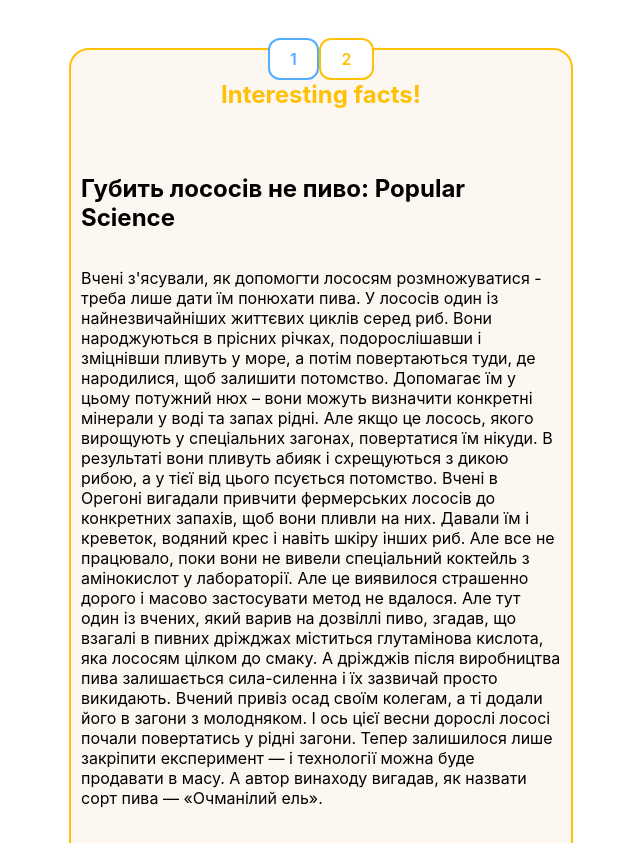
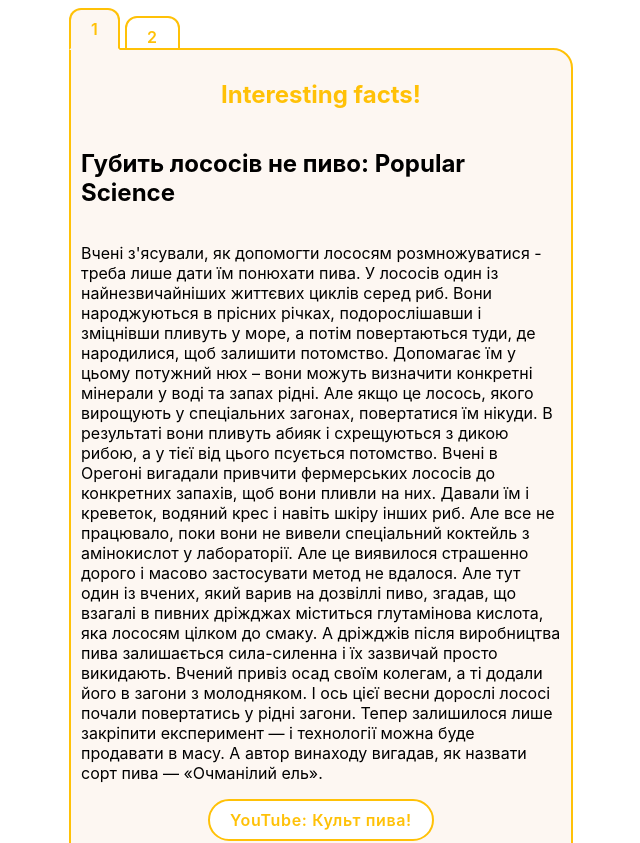
Before and after one commit to KomaNatoR/beer-land, a React (Create React App) app: page /beer-land/interesting/1 in a window 1280 px wide. Shown: the top 843 px of the page, without its empty margins (319-959 px from the left). Built offline with nearby package versions, Linux system fonts and the light colour scheme.

Commit message:
intPage fixes!
- changed posishions and view.

```diff
--- a/src/components/pages/InterestingPage/InterestingPage.jsx
+++ b/src/components/pages/InterestingPage/InterestingPage.jsx
@@ -1,26 +1,32 @@
 import { Link, NavLink, Outlet } from "react-router-dom";
 
-import { GreetingStyled } from "../GreetingPage/greetingPage.styled";
+import { InterestingStyled } from "./interesting.styled";
 import { FaBeer } from "react-icons/fa";
 
 
 const InterestingPage = () => {
     return (
-        <GreetingStyled style={{width:"480px"}}>
+        <InterestingStyled>
             <h1>Interesting facts!</h1>
-            <div style={{position:"absolute", top:"38px",display:"flex"}}>
-                <NavLink to="/interesting/1" className={"int_pages"}>1</NavLink>
-                <NavLink to="/interesting/2" className={"int_pages"}>2</NavLink>
+            <div className="intpage_nav">
+                <div style={{ position: "relative", width:"54px" }}>
+                    <NavLink to="/interesting/1" className={"int_pages"}>1</NavLink>
+                </div>
+                <div style={{position:"relative"}}>
+                    <NavLink to="/interesting/2" className={"int_pages"}>2</NavLink>
+                </div>
             </div>
 
             <Outlet />
 
-            <a href="https://www.youtube.com/@beercult">YouTube: Культ пива!</a>
-            <Link to="/beerlist" style={{marginBottom:"15px"}}>
-                <FaBeer />
-                One more mug!
-            </Link>
-        </GreetingStyled>
+            <div>
+                <a className="down_links" href="https://www.youtube.com/@beercult">YouTube: Культ пива!</a>
+                <Link className="down_links" to="/beerlist" style={{marginBottom:"15px"}}>
+                    <FaBeer />
+                    One more mug!
+                </Link>
+            </div>
+        </InterestingStyled>
     )
 };
 
--- a/src/components/pages/InterestingPage/interesting.styled.js
+++ b/src/components/pages/InterestingPage/interesting.styled.js
@@ -0,0 +1,102 @@
+import styled from "@emotion/styled";
+
+export const InterestingStyled = styled.div`
+    position: relative;
+
+    display: flex;
+    flex-direction: column;
+    align-items: center;
+
+    width: 480px;
+    min-height: 200px;
+    padding: 10px;
+    margin-top: 6vh;
+    margin-left: auto;
+    margin-right: auto;
+
+    background: ${({ theme }) => theme.colors.white};
+    border: 2px solid ${({ theme }) => theme.colors.yellow};
+    border-radius: 0 20px 20px 20px;
+
+    h1 {
+        text-align: center;
+        color:${({theme})=>theme.colors.yellow};
+    }
+
+    .intpage_nav {
+        position: absolute;
+        top: -42px;
+        left: -2px;
+
+        display: flex;
+        gap: 2px;
+    }
+    .int_pages {
+        position: absolute;
+        top: 8px;
+        z-index: -1;
+        border-radius: 12px 12px 0 0;
+    }
+    .int_pages.active {
+        top: 0;
+        z-index: 0;
+
+        padding: 8px 20px;
+        background: ${({ theme }) => theme.colors.white};
+        border-bottom-color: transparent;
+    }
+
+    a {
+        display: flex;
+        justify-content: center;
+        align-items: center;
+        gap: 10px;
+
+        border-radius: 40px;
+        font-family: inherit;
+        font-weight: 600;
+        font-size: 16px;
+        line-height: calc(22 / 16);
+        letter-spacing: 0.04em;
+        text-decoration: none;
+
+        padding: 8px 20px;
+        border: 2px solid ${({ theme }) => theme.colors.yellow};
+        color:${({ theme }) => theme.colors.yellow};
+        background: ${({ theme }) => theme.colors.pureWhite};
+
+    }
+    div:last-of-type {
+        display: flex;
+        flex-direction: column;
+        gap: 8px;
+    }
+    .down_links {
+        @keyframes ding {
+            0% {
+                transform: scale(1);
+            }
+            70% {
+                transform: scale(1.5);
+            }
+            100% {
+                transform: scale(1);
+            }
+        }
+        transition: background 300ms cubic-bezier(0.4, 0, 0.2, 1),
+        color 300ms cubic-bezier(0.4, 0, 0.2, 1);
+
+        :hover, :focus {
+            padding: 10px 22px;
+            color:${({ theme }) => theme.colors.white};
+            background: ${({ theme }) => theme.colors.yellow};
+            border: none;
+
+            svg {
+                animation-name: ding;
+                animation-duration: 500ms;
+                animation-timing-function: linear;
+            }
+        }
+    }
+`;
```
